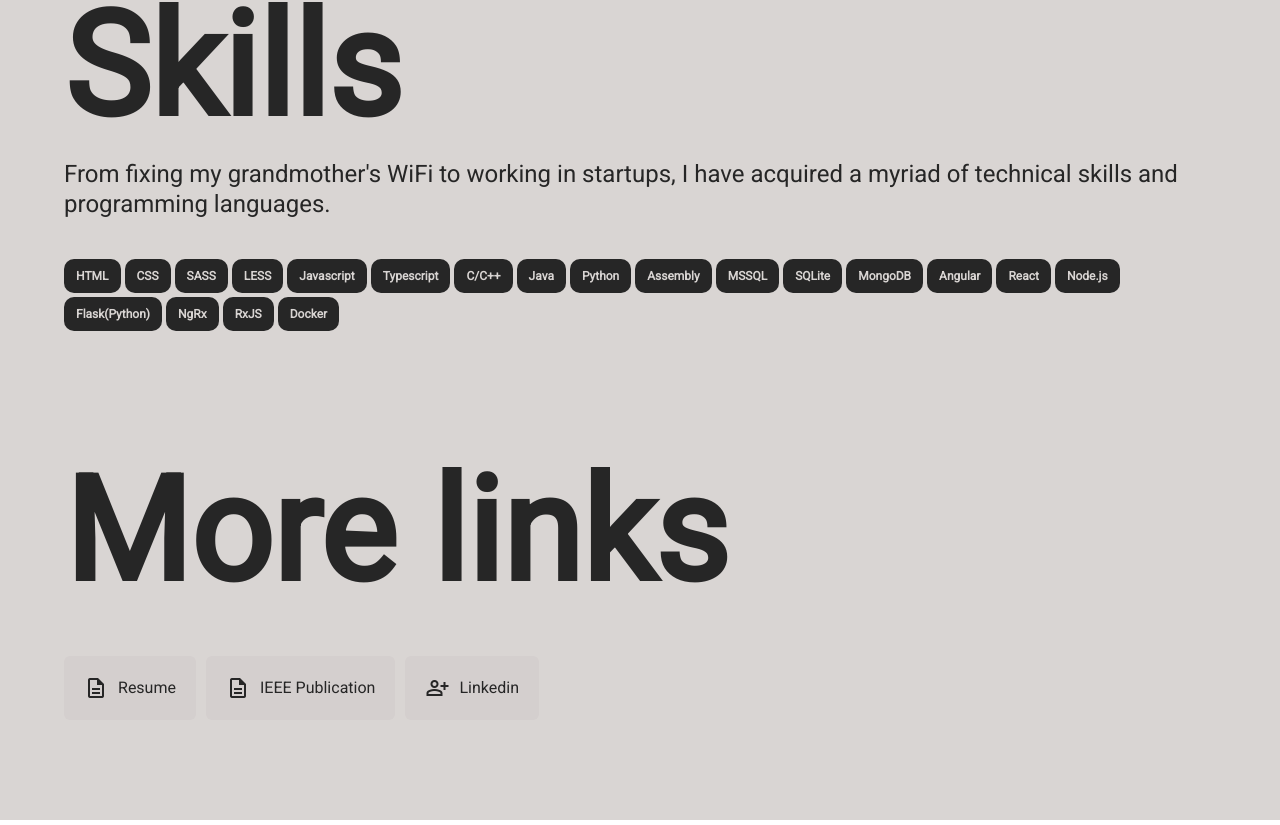
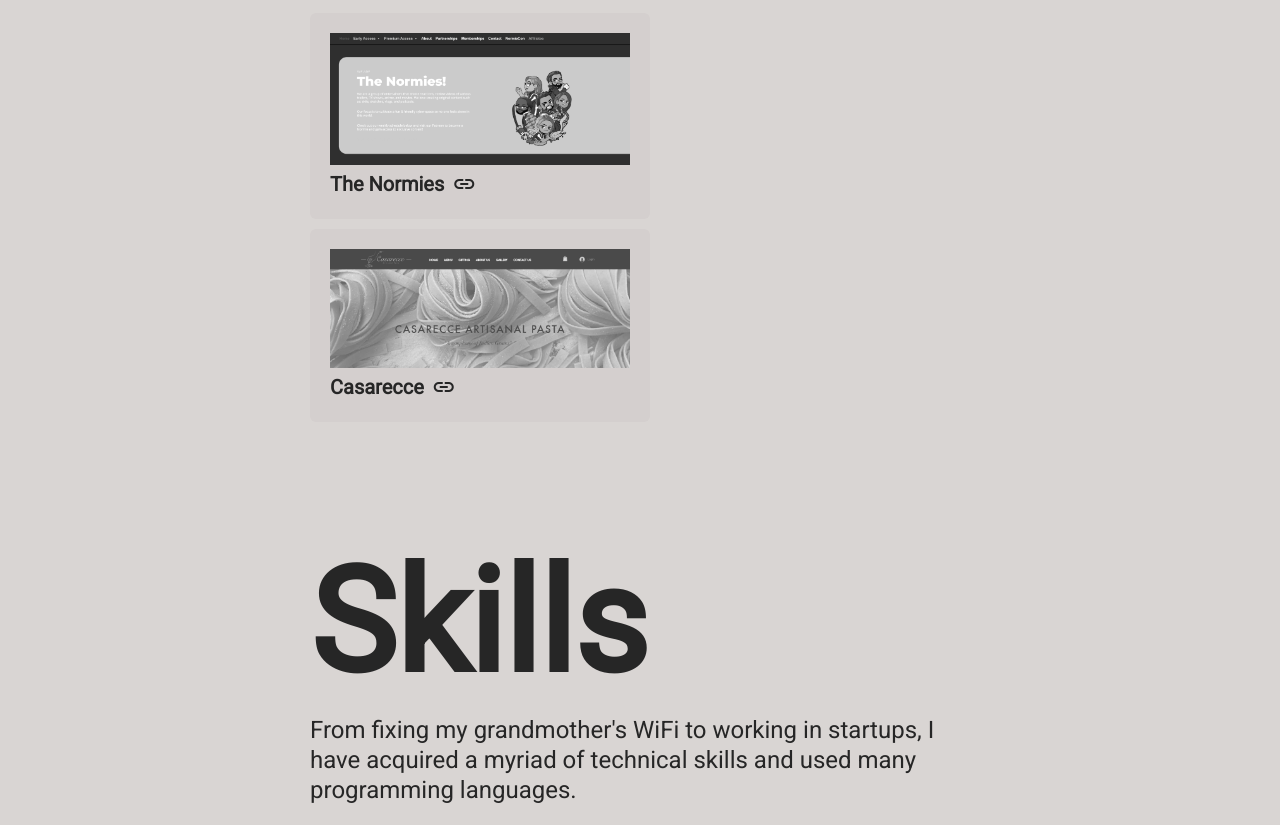
Before and after one commit to readysetgit/react-minimalist-portfolio, a React (Create React App) app: page / in a window 1280 px wide. Shown: the part 2595-3420 px from the top of the page. Built offline with nearby package versions, Linux system fonts and the light colour scheme.

Commit message:
fixed some text and width

```diff
--- a/package.json
+++ b/package.json
@@ -1,6 +1,7 @@
 {
   "name": "react-minimalist-portfolio",
   "version": "0.1.0",
+  "homepage": "https://readysetgit.github.io/react-minimalist-portfolio",
   "private": true,
   "dependencies": {
     "@testing-library/jest-dom": "^5.16.5",
@@ -13,6 +14,8 @@
     "web-vitals": "^2.1.4"
   },
   "scripts": {
+    "predeploy": "npm run build",
+    "deploy": "gh-pages -d build",
     "start": "react-scripts start",
     "build": "react-scripts build",
     "test": "react-scripts test",
@@ -35,5 +38,8 @@
       "last 1 firefox version",
       "last 1 safari version"
     ]
+  },
+  "devDependencies": {
+    "gh-pages": "^4.0.0"
   }
 }
--- a/src/App.jsx
+++ b/src/App.jsx
@@ -14,10 +14,10 @@ class App extends Component {
     super();
     this.state = {
       sports: {
-        tableTennisDetails: `The first time I held a racket was in 7th grade. A couple of years later, the obsession carried me to National level tournaments. I'm currently stepping into the USA Table Tennis world`,
-        archeryDetails: `Started last year, it's a lot of fun. I've discovered muscles on my back that I didn't know existed`,
-        rugbyDetails: `Every practice session is deeply satisying, can't believe I didn't discover this sport sooner`,
-        boulderingDetails: `This is so much fun, discovered that I have a fear of heights! Can't wait to do it again and again.`,
+        tableTennisDetails: `The first time I held a racket was in 7th grade. A couple of years later, the obsession carried me to Nationals in India. Currently enjoying the USA Table tennis world`,
+        archeryDetails: `Started last year, the movies show it all wrong! Helped me use muscles I've never used before`,
+        rugbyDetails: `Every practice session is deeply satisying, this one's grown pretty close to my heart`,
+        boulderingDetails: `I never knew I had a fear of heights! Can't wait to do climb again and again.`,
       },
 
       jobs: [
@@ -245,7 +245,7 @@ class App extends Component {
               <h1 className="title-font ptl">Skills</h1>
               <p className="description ptm">
                 From fixing my grandmother's WiFi to working in startups, I have
-                acquired a myriad of technical skills and programming languages.
+                acquired a myriad of technical skills and used many programming languages.
               </p>
               <div className="all-chips ptxl">
                 {this.state.skills.map((skill) => (
--- a/src/App.scss
+++ b/src/App.scss
@@ -7,7 +7,8 @@
 }
 
 .container {
-  max-width: 90vw;
+  max-width: 700px;
+  padding: 0 20px;
   margin: auto;
   display: flex;
   flex-direction: column;
```
Also changed, not shown: 1 other file (tests, documents, lock files or other folders).
